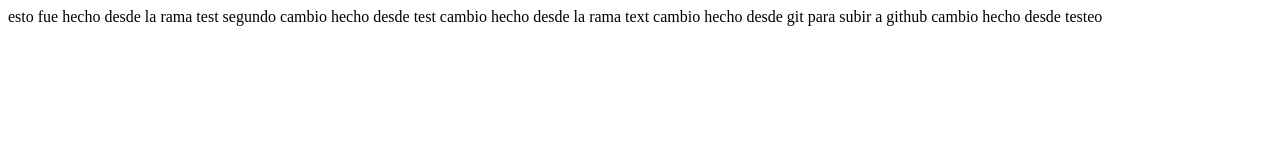
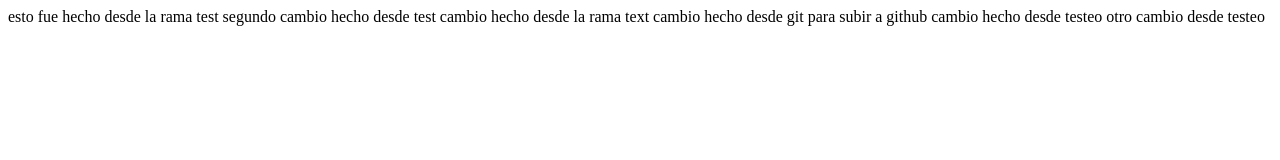
Before and after one commit to jorgedza/aprendiendoGIT, a plain HTML site: page index.html in a window 1280 px wide. Drawn offline with Linux system fonts and the light colour scheme.

Commit message:
testeo 2

```diff
--- a/index.html
+++ b/index.html
@@ -13,5 +13,7 @@
 cambio hecho desde git para subir a github
 
 cambio hecho desde testeo
+
+otro cambio desde testeo
 </body>
 </html>
```
